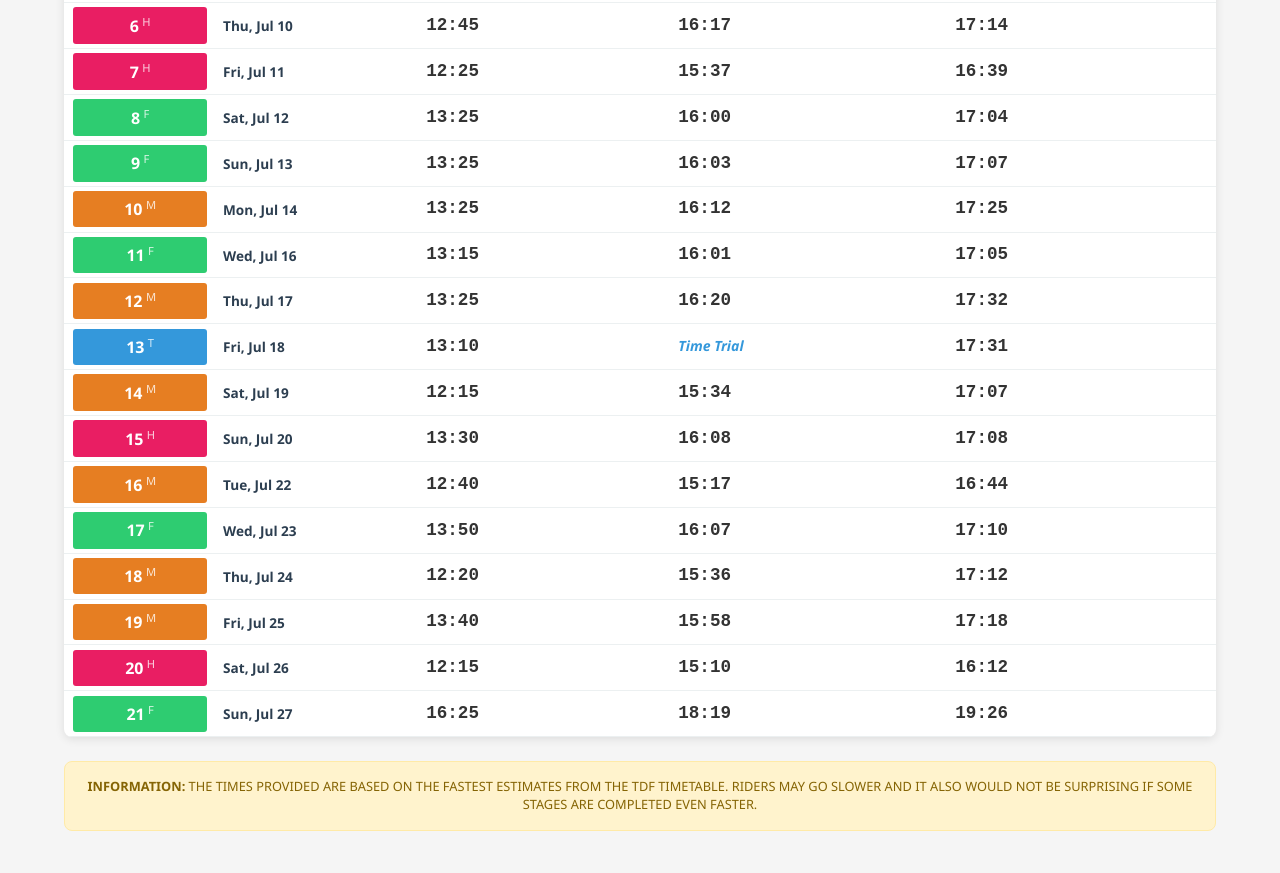
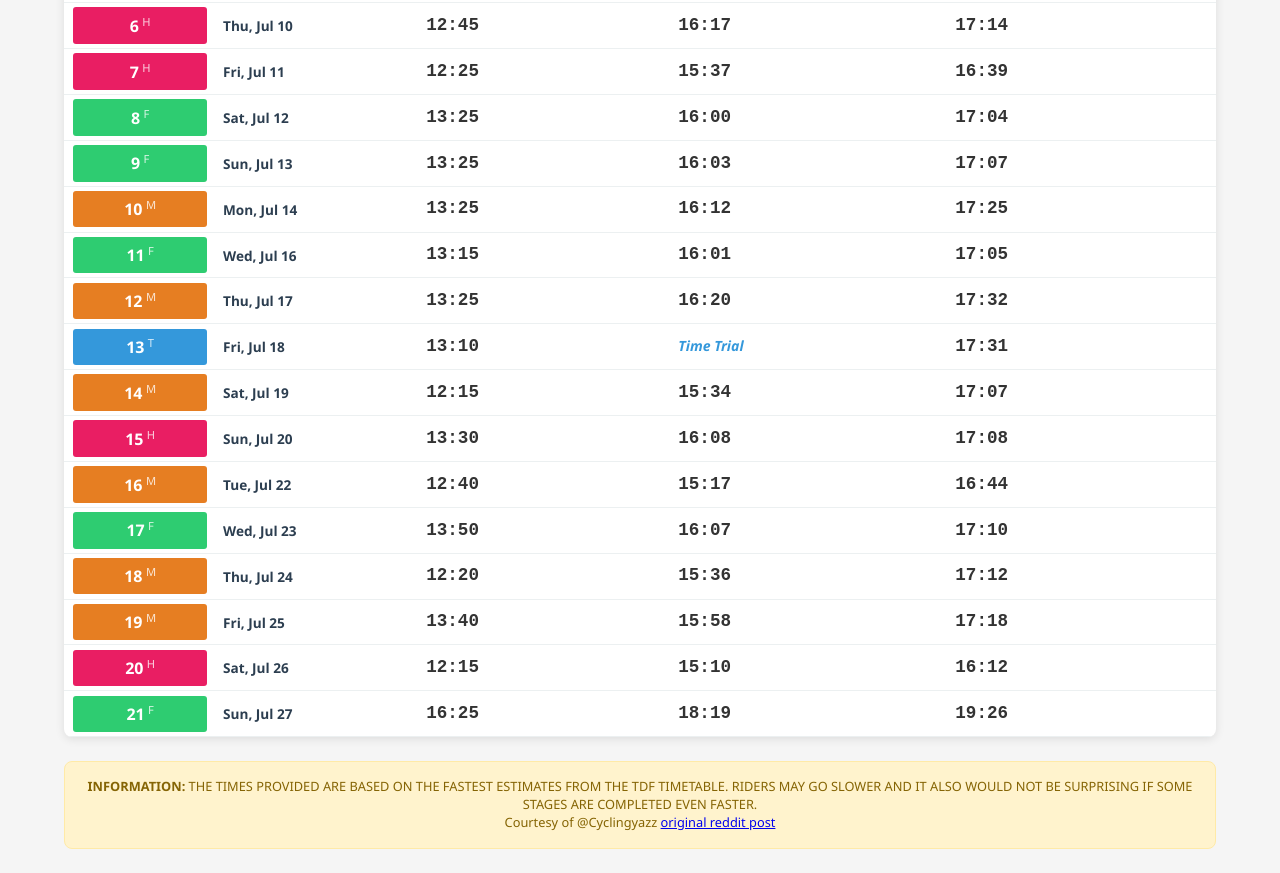
Before and after one commit to awesimple/stayup-roglic, a plain HTML site: page index.html in a window 1280 px wide. Shown: the part 404-1277 px from the top of the page. Drawn offline with Linux system fonts and the light colour scheme.

Commit message:
add credit

```diff
--- a/index.html
+++ b/index.html
@@ -144,6 +144,7 @@
 
             <div class="info-note">
                 <p><strong>INFORMATION:</strong> THE TIMES PROVIDED ARE BASED ON THE FASTEST ESTIMATES FROM THE TDF TIMETABLE. RIDERS MAY GO SLOWER AND IT ALSO WOULD NOT BE SURPRISING IF SOME STAGES ARE COMPLETED EVEN FASTER.</p>
+                <p>Courtesy of @Cyclingyazz <a href="https://www.reddit.com/r/tourdefrance/comments/1lq3byu/tour_de_france_timetable/">original reddit post</a></p>
             </div>
         </div>
     </div>
```
Also changed, not shown: tour-de-france-timetable-v0.webp (added), 3 other files.
